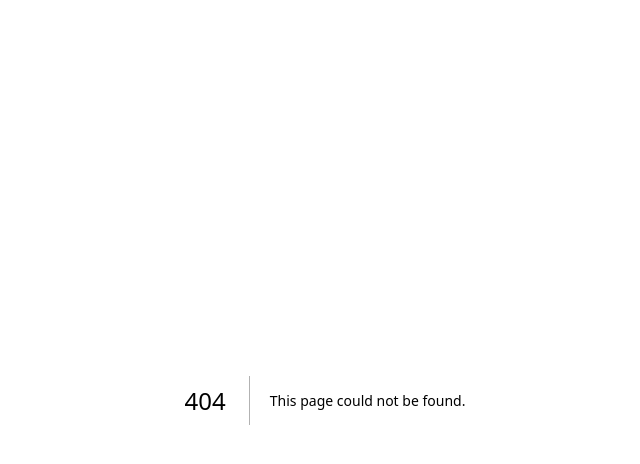
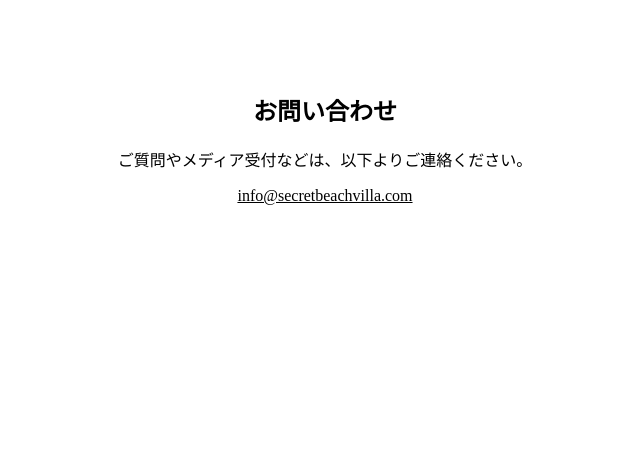
Before and after one commit to likeiga2/secret-beach-villa, a Next.js app: page /contact in a window 1280 px wide. Before the commit this address had no page. Shown: the top 464 px of the page, without its empty margins (315-955 px from the left). Built offline with nearby package versions, Linux system fonts and the light colour scheme.

Commit message:
Create contact.js

```diff
--- /dev/null
+++ b/pages/contact.js
@@ -0,0 +1,11 @@
+export default function Contact() {
+  return (
+    <div style={{ padding: "4rem 1rem", textAlign: "center" }}>
+      <h2>お問い合わせ</h2>
+      <p>ご質問やメディア受付などは、以下よりご連絡ください。</p>
+      <a href="mailto:info@secretbeachvilla.com" style={{ color: "#000" }}>
+        info@secretbeachvilla.com
+      </a>
+    </div>
+  );
+}
```
